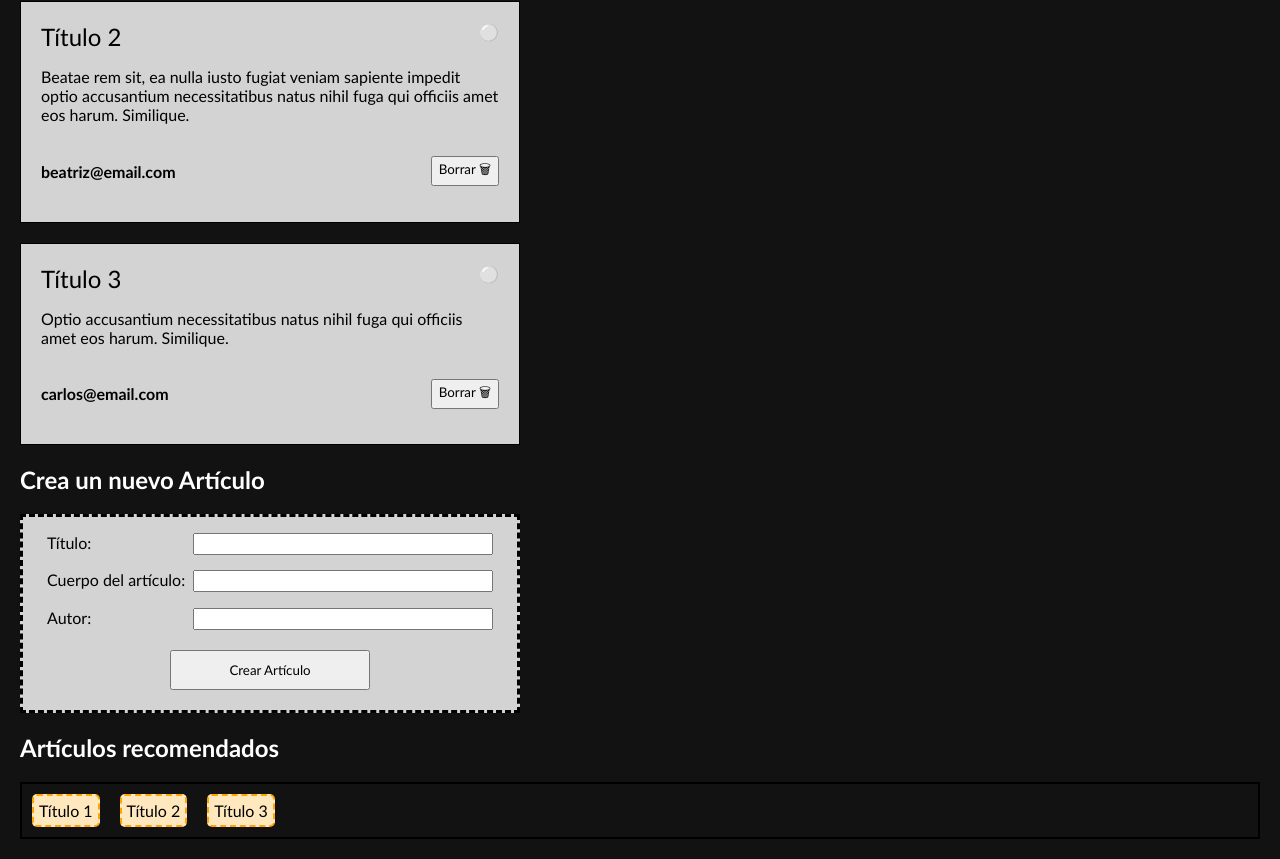
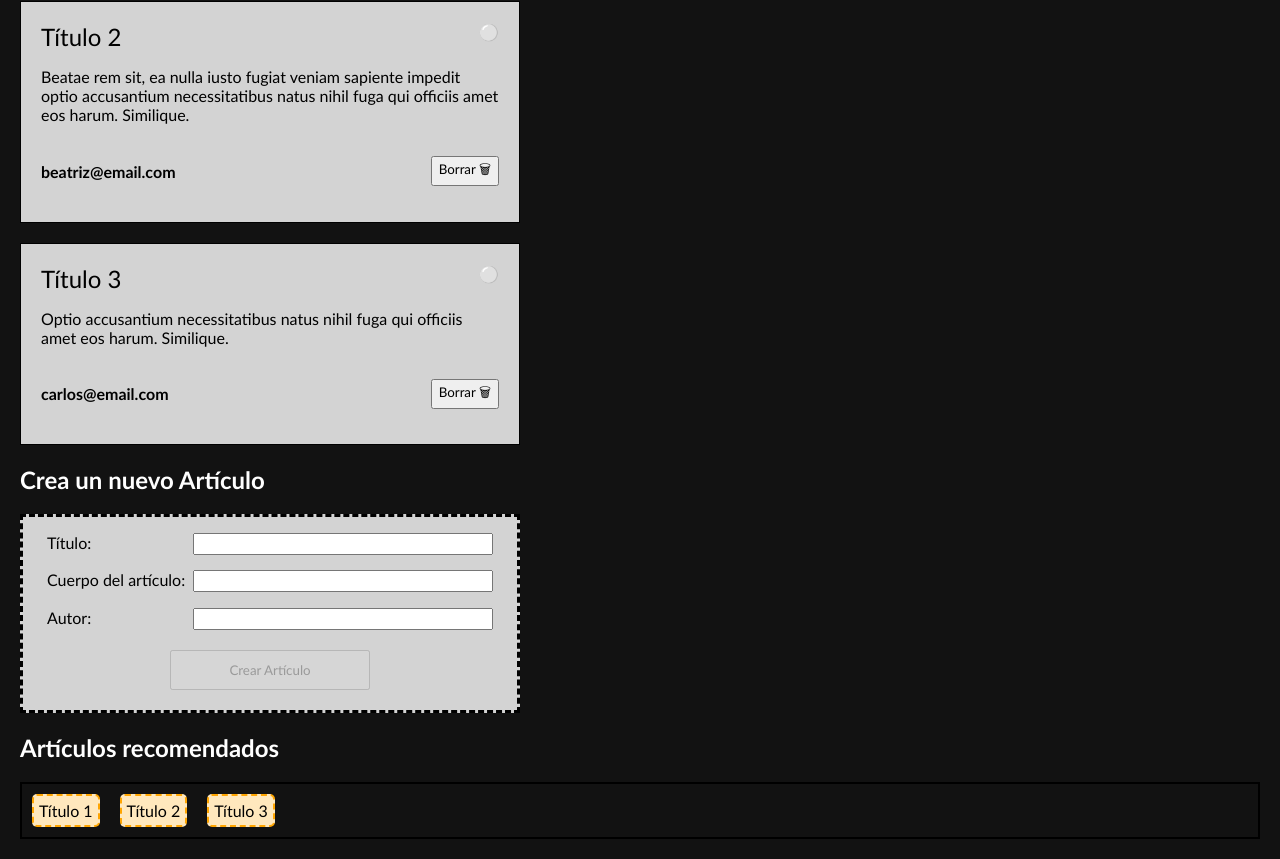
Before and after one commit to Amaza-ing/OW-Angular-Ampliando-Conceptos, an Angular app: page /blog in a window 1280 px wide. Shown: the part 524-1383 px from the top of the page. Built offline with nearby package versions, Linux system fonts and the light colour scheme.

Commit message:
forms validation

```diff
--- a/src/app/components/article-form/article-form.component.css
+++ b/src/app/components/article-form/article-form.component.css
@@ -21,4 +21,9 @@ form {
     width: 200px;
     height: 40px;
   }
+
+  .error-msg {
+    color: red;
+    font-size: 0.8rem;
+  }
 }
--- a/src/app/components/article-form/article-form.component.html
+++ b/src/app/components/article-form/article-form.component.html
@@ -5,16 +5,30 @@
     <label for="title">Título: </label>
     <input type="text" id="title" formControlName="title" />
   </fieldset>
+  @if (articleForm.controls["title"].invalid &&
+  articleForm.controls["title"].touched) {
+  <p class="error-msg">
+    El título es obligatorio y debe tener más de 4 caracteres
+  </p>
+  }
 
   <fieldset>
     <label for="body">Cuerpo del artículo: </label>
     <input type="text" id="body" formControlName="body" />
   </fieldset>
+  @if (articleForm.controls["body"].invalid &&
+  articleForm.controls["body"].touched) {
+  <p class="error-msg">El cuerpo del artículo no puede estar vacío</p>
+  }
 
   <fieldset>
     <label for="author">Autor: </label>
     <input type="text" id="author" formControlName="author" />
   </fieldset>
+  @if (articleForm.controls["author"].invalid &&
+  articleForm.controls["author"].touched) {
+  <p class="error-msg">El autor es obligatorio y debe ser un email</p>
+  }
 
-  <button>Crear Artículo</button>
+  <button [disabled]="articleForm.invalid">Crear Artículo</button>
 </form>
--- a/src/app/components/article-form/article-form.component.ts
+++ b/src/app/components/article-form/article-form.component.ts
@@ -1,5 +1,5 @@
 import { Component } from '@angular/core';
-import { FormControl, FormGroup, ReactiveFormsModule } from '@angular/forms';
+import { FormControl, FormGroup, ReactiveFormsModule, Validators } from '@angular/forms';
 import { Article } from '../../models/Article';
 import { ArticleService } from '../../services/article.service';
 
@@ -11,9 +11,9 @@ import { ArticleService } from '../../services/article.service';
 })
 export class ArticleFormComponent {
   articleForm = new FormGroup({
-    title: new FormControl(''),
-    body: new FormControl(''),
-    author: new FormControl(''),
+    title: new FormControl('', [Validators.required, Validators.minLength(4)]),
+    body: new FormControl('', Validators.required),
+    author: new FormControl('', [Validators.required, Validators.email]),
   });
 
   constructor(public articleService: ArticleService) {}
```
